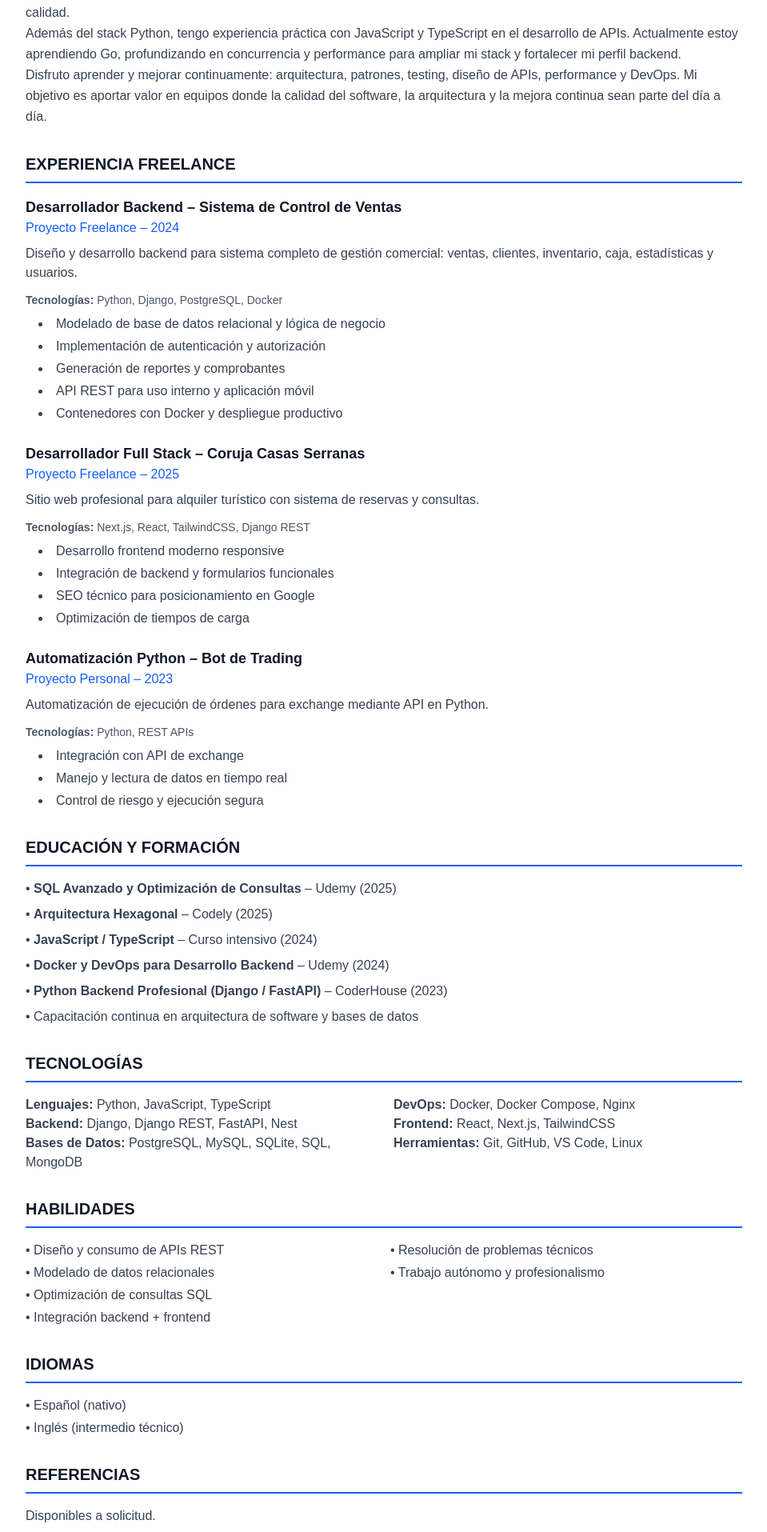
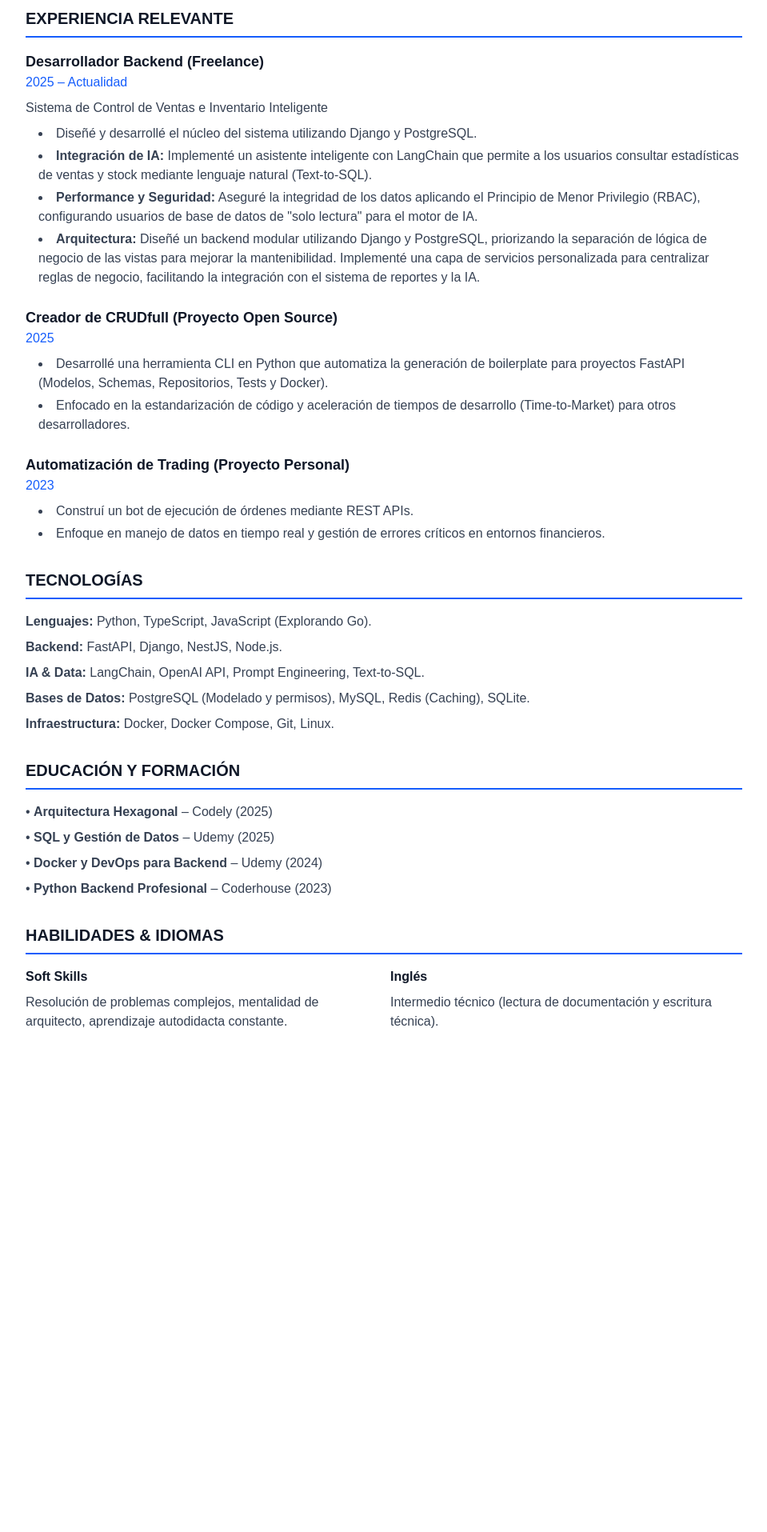
Before and after one commit to matiasvagli/pagina-personal, a Next.js app: page /cv in a window 1280 px wide. Shown: the part 565-2480 px from the top of the page at 80% size, without its empty margins (160-1119 px from the left). After the commit the page ends 1918 px from the top, so only its background shows below. Built offline with nearby package versions, Linux system fonts and the light colour scheme.

Commit message:
docs: Update CV content with a new professional title, clickable contact links, a refined professional profile, and restructured experience details, while removing the education section.

```diff
--- a/app/cv/page.tsx
+++ b/app/cv/page.tsx
@@ -40,7 +40,7 @@ export default function CVPDFPage() {
           </div>
           <div className="flex-1">
             <h1 className="text-3xl font-bold text-gray-900 mb-2">Matías Vagliviello</h1>
-            <h2 className="text-xl text-blue-600 mb-2">Backend Developer – Python & SQL</h2>
+            <h2 className="text-xl text-blue-600 mb-2">Backend Developer | Python · TypeScript · AI Explorer</h2>
             <p className="text-gray-600 mb-4">Buenos Aires, Argentina</p>
 
             {/* Información de contacto */}
@@ -50,8 +50,8 @@ export default function CVPDFPage() {
                 <p><strong>Teléfono:</strong> +54 9 11 6846-5477</p>
               </div>
               <div>
-                <p><strong>LinkedIn:</strong> linkedin.com/in/matias-vagliviello-07403736b</p>
-                <p><strong>GitHub:</strong> github.com/matiasvagli</p>
+                <p><strong>LinkedIn:</strong> <a href="https://linkedin.com/in/matias-vagliviello-07403736b" target="_blank" rel="noopener noreferrer" className="text-blue-600 hover:underline">LinkedIn</a></p>
+                <p><strong>GitHub:</strong> <a href="https://github.com/matiasvagli" target="_blank" rel="noopener noreferrer" className="text-blue-600 hover:underline">GitHub</a></p>
               </div>
             </div>
           </div>
@@ -61,124 +61,83 @@ export default function CVPDFPage() {
         <section className="mb-8">
           <h3 className="text-xl font-bold text-gray-900 mb-4 border-b-2 border-blue-600 pb-2">PERFIL PROFESIONAL</h3>
           <p className="text-gray-700 leading-relaxed">
-            Soy desarrollador backend especializado en el ecosistema Python, construyendo APIs y microservicios con FastAPI, Django, SQL y Docker.<br/>
-            Me interesa especialmente el diseño de software y las buenas prácticas. Vengo formándome y aplicando conceptos de arquitectura hexagonal, principios SOLID, modularidad y Domain-Driven Design (DDD) para crear sistemas más mantenibles, escalables y fáciles de testear.<br/>
-            Soy creador de <strong>CRUDfull</strong>, una herramienta CLI open source que genera proyectos y recursos CRUD completos en FastAPI (modelos, esquemas, servicios, routers, tests y entorno Docker), pensada para acelerar el desarrollo sin perder estructura ni calidad.<br/>
-            Además del stack Python, tengo experiencia práctica con JavaScript y TypeScript en el desarrollo de APIs. Actualmente estoy aprendiendo Go, profundizando en concurrencia y performance para ampliar mi stack y fortalecer mi perfil backend.<br/>
-            Disfruto aprender y mejorar continuamente: arquitectura, patrones, testing, diseño de APIs, performance y DevOps. Mi objetivo es aportar valor en equipos donde la calidad del software, la arquitectura y la mejora continua sean parte del día a día.
+            Desarrollador Backend especializado en el ecosistema Python (FastAPI, Django) y TypeScript (NestJS). Mi enfoque principal es la creación de APIs robustas y escalables bajo principios SOLID, Clean Architecture y DDD.<br /><br />
+            Actualmente, estoy integrando herramientas de Inteligencia Artificial (LLMs) en flujos de backend para optimizar la toma de decisiones y la experiencia de usuario. Soy el creador de <strong>CRUDfull</strong>, una herramienta CLI open source diseñada para estandarizar y acelerar el desarrollo de microservicios con calidad de producción.
           </p>
         </section>
 
-        {/* Experiencia */}
+        {/* Experiencia Relevante */}
         <section className="mb-8">
-          <h3 className="text-xl font-bold text-gray-900 mb-4 border-b-2 border-blue-600 pb-2">EXPERIENCIA FREELANCE</h3>
+          <h3 className="text-xl font-bold text-gray-900 mb-4 border-b-2 border-blue-600 pb-2">EXPERIENCIA RELEVANTE</h3>
 
           <div className="mb-6">
-            <h4 className="text-lg font-semibold text-gray-900">Desarrollador Backend – Sistema de Control de Ventas</h4>
-            <p className="text-blue-600 font-medium mb-2">Proyecto Freelance – 2024</p>
-            <p className="text-gray-700 mb-3">
-              Diseño y desarrollo backend para sistema completo de gestión comercial: ventas, clientes, inventario, caja, estadísticas y usuarios.
-            </p>
-            <p className="text-sm text-gray-600 mb-2"><strong>Tecnologías:</strong> Python, Django, PostgreSQL, Docker</p>
+            <h4 className="text-lg font-semibold text-gray-900">Desarrollador Backend (Freelance)</h4>
+            <p className="text-blue-600 font-medium mb-2">2025 – Actualidad</p>
+            <p className="text-gray-700 font-medium mb-2">Sistema de Control de Ventas e Inventario Inteligente</p>
             <ul className="list-disc list-inside text-gray-700 space-y-1 ml-4">
-              <li>Modelado de base de datos relacional y lógica de negocio</li>
-              <li>Implementación de autenticación y autorización</li>
-              <li>Generación de reportes y comprobantes</li>
-              <li>API REST para uso interno y aplicación móvil</li>
-              <li>Contenedores con Docker y despliegue productivo</li>
+              <li>Diseñé y desarrollé el núcleo del sistema utilizando Django y PostgreSQL.</li>
+              <li><strong>Integración de IA:</strong> Implementé un asistente inteligente con LangChain que permite a los usuarios consultar estadísticas de ventas y stock mediante lenguaje natural (Text-to-SQL).</li>
+              <li><strong>Performance y Seguridad:</strong> Aseguré la integridad de los datos aplicando el Principio de Menor Privilegio (RBAC), configurando usuarios de base de datos de "solo lectura" para el motor de IA.</li>
+              <li><strong>Arquitectura:</strong> Diseñé un backend modular utilizando Django y PostgreSQL, priorizando la separación de lógica de negocio de las vistas para mejorar la mantenibilidad. Implementé una capa de servicios personalizada para centralizar reglas de negocio, facilitando la integración con el sistema de reportes y la IA.</li>
+            </ul>
+
+          </div>
+
+          <div className="mb-6">
+            <h4 className="text-lg font-semibold text-gray-900">Creador de CRUDfull (Proyecto Open Source)</h4>
+            <p className="text-blue-600 font-medium mb-2">2025</p>
+            <ul className="list-disc list-inside text-gray-700 space-y-1 ml-4">
+              <li>Desarrollé una herramienta CLI en Python que automatiza la generación de boilerplate para proyectos FastAPI (Modelos, Schemas, Repositorios, Tests y Docker).</li>
+              <li>Enfocado en la estandarización de código y aceleración de tiempos de desarrollo (Time-to-Market) para otros desarrolladores.</li>
             </ul>
           </div>
 
           <div className="mb-6">
-            <h4 className="text-lg font-semibold text-gray-900">Desarrollador Full Stack – Coruja Casas Serranas</h4>
-            <p className="text-blue-600 font-medium mb-2">Proyecto Freelance – 2025</p>
-            <p className="text-gray-700 mb-3">
-              Sitio web profesional para alquiler turístico con sistema de reservas y consultas.
-            </p>
-            <p className="text-sm text-gray-600 mb-2"><strong>Tecnologías:</strong> Next.js, React, TailwindCSS, Django REST</p>
+            <h4 className="text-lg font-semibold text-gray-900">Automatización de Trading (Proyecto Personal)</h4>
+            <p className="text-blue-600 font-medium mb-2">2023</p>
             <ul className="list-disc list-inside text-gray-700 space-y-1 ml-4">
-              <li>Desarrollo frontend moderno responsive</li>
-              <li>Integración de backend y formularios funcionales</li>
-              <li>SEO técnico para posicionamiento en Google</li>
-              <li>Optimización de tiempos de carga</li>
+              <li>Construí un bot de ejecución de órdenes mediante REST APIs.</li>
+              <li>Enfoque en manejo de datos en tiempo real y gestión de errores críticos en entornos financieros.</li>
             </ul>
           </div>
-
-          <div className="mb-6">
-            <h4 className="text-lg font-semibold text-gray-900">Automatización Python – Bot de Trading</h4>
-            <p className="text-blue-600 font-medium mb-2">Proyecto Personal – 2023</p>
-            <p className="text-gray-700 mb-3">
-              Automatización de ejecución de órdenes para exchange mediante API en Python.
-            </p>
-            <p className="text-sm text-gray-600 mb-2"><strong>Tecnologías:</strong> Python, REST APIs</p>
-            <ul className="list-disc list-inside text-gray-700 space-y-1 ml-4">
-              <li>Integración con API de exchange</li>
-              <li>Manejo y lectura de datos en tiempo real</li>
-              <li>Control de riesgo y ejecución segura</li>
-            </ul>
-          </div>
-        </section>
-
-        {/* Educación */}
-        <section className="mb-8">
-          <h3 className="text-xl font-bold text-gray-900 mb-4 border-b-2 border-blue-600 pb-2">EDUCACIÓN Y FORMACIÓN</h3>
-          <ul className="space-y-2 text-gray-700">
-            <li>• <strong>SQL Avanzado y Optimización de Consultas</strong> – Udemy (2025)</li>
-            <li>• <strong>Arquitectura Hexagonal</strong> – Codely (2025)</li>
-            <li>• <strong>JavaScript / TypeScript</strong> – Curso intensivo (2024)</li>
-            <li>• <strong>Docker y DevOps para Desarrollo Backend</strong> – Udemy (2024)</li>
-            <li>• <strong>Python Backend Profesional (Django / FastAPI)</strong> – CoderHouse (2023)</li>
-            <li>• Capacitación continua en arquitectura de software y bases de datos</li>
-          </ul>
         </section>
 
         {/* Tecnologías */}
         <section className="mb-8">
           <h3 className="text-xl font-bold text-gray-900 mb-4 border-b-2 border-blue-600 pb-2">TECNOLOGÍAS</h3>
-          <div className="grid grid-cols-2 gap-6">
-            <div>
-              <p className="text-gray-700"><strong>Lenguajes:</strong> Python, JavaScript, TypeScript</p>
-              <p className="text-gray-700"><strong>Backend:</strong> Django, Django REST, FastAPI, Nest</p>
-              <p className="text-gray-700"><strong>Bases de Datos:</strong> PostgreSQL, MySQL, SQLite, SQL, MongoDB</p>
-            </div>
-            <div>
-              <p className="text-gray-700"><strong>DevOps:</strong> Docker, Docker Compose, Nginx</p>
-              <p className="text-gray-700"><strong>Frontend:</strong> React, Next.js, TailwindCSS</p>
-              <p className="text-gray-700"><strong>Herramientas:</strong> Git, GitHub, VS Code, Linux</p>
-            </div>
-          </div>
-        </section>
-
-        {/* Habilidades */}
-        <section className="mb-8">
-          <h3 className="text-xl font-bold text-gray-900 mb-4 border-b-2 border-blue-600 pb-2">HABILIDADES</h3>
-          <div className="grid grid-cols-2 gap-4">
-            <ul className="space-y-1 text-gray-700">
-              <li>• Diseño y consumo de APIs REST</li>
-              <li>• Modelado de datos relacionales</li>
-              <li>• Optimización de consultas SQL</li>
-              <li>• Integración backend + frontend</li>
-            </ul>
-            <ul className="space-y-1 text-gray-700">
-              <li>• Resolución de problemas técnicos</li>
-              <li>• Trabajo autónomo y profesionalismo</li>
-            </ul>
-          </div>
-        </section>
-
-        {/* Idiomas */}
-        <section className="mb-8">
-          <h3 className="text-xl font-bold text-gray-900 mb-4 border-b-2 border-blue-600 pb-2">IDIOMAS</h3>
-          <ul className="space-y-1 text-gray-700">
-            <li>• Español (nativo)</li>
-            <li>• Inglés (intermedio técnico)</li>
+          <ul className="space-y-2 text-gray-700">
+            <li><strong>Lenguajes:</strong> Python, TypeScript, JavaScript (Explorando Go).</li>
+            <li><strong>Backend:</strong> FastAPI, Django, NestJS, Node.js.</li>
+            <li><strong>IA & Data:</strong> LangChain, OpenAI API, Prompt Engineering, Text-to-SQL.</li>
+            <li><strong>Bases de Datos:</strong> PostgreSQL (Modelado y permisos), MySQL, Redis (Caching), SQLite.</li>
+            <li><strong>Infraestructura:</strong> Docker, Docker Compose, Git, Linux.</li>
           </ul>
         </section>
 
-        {/* Referencias */}
-        <section>
-          <h3 className="text-xl font-bold text-gray-900 mb-4 border-b-2 border-blue-600 pb-2">REFERENCIAS</h3>
-          <p className="text-gray-700">Disponibles a solicitud.</p>
+        {/* Educación y Formación */}
+        <section className="mb-8">
+          <h3 className="text-xl font-bold text-gray-900 mb-4 border-b-2 border-blue-600 pb-2">EDUCACIÓN Y FORMACIÓN</h3>
+          <ul className="space-y-2 text-gray-700">
+            <li>• <strong>Arquitectura Hexagonal</strong> – Codely (2025)</li>
+            <li>• <strong>SQL y Gestión de Datos</strong> – Udemy (2025)</li>
+            <li>• <strong>Docker y DevOps para Backend</strong> – Udemy (2024)</li>
+            <li>• <strong>Python Backend Profesional</strong> – Coderhouse (2023)</li>
+          </ul>
+        </section>
+
+        {/* Habilidades & Idiomas */}
+        <section className="mb-8">
+          <h3 className="text-xl font-bold text-gray-900 mb-4 border-b-2 border-blue-600 pb-2">HABILIDADES & IDIOMAS</h3>
+          <div className="grid grid-cols-1 md:grid-cols-2 gap-4">
+            <div>
+              <h4 className="font-semibold text-gray-900 mb-2">Soft Skills</h4>
+              <p className="text-gray-700">Resolución de problemas complejos, mentalidad de arquitecto, aprendizaje autodidacta constante.</p>
+            </div>
+            <div>
+              <h4 className="font-semibold text-gray-900 mb-2">Inglés</h4>
+              <p className="text-gray-700">Intermedio técnico (lectura de documentación y escritura técnica).</p>
+            </div>
+          </div>
         </section>
       </div>
     </div>
```
